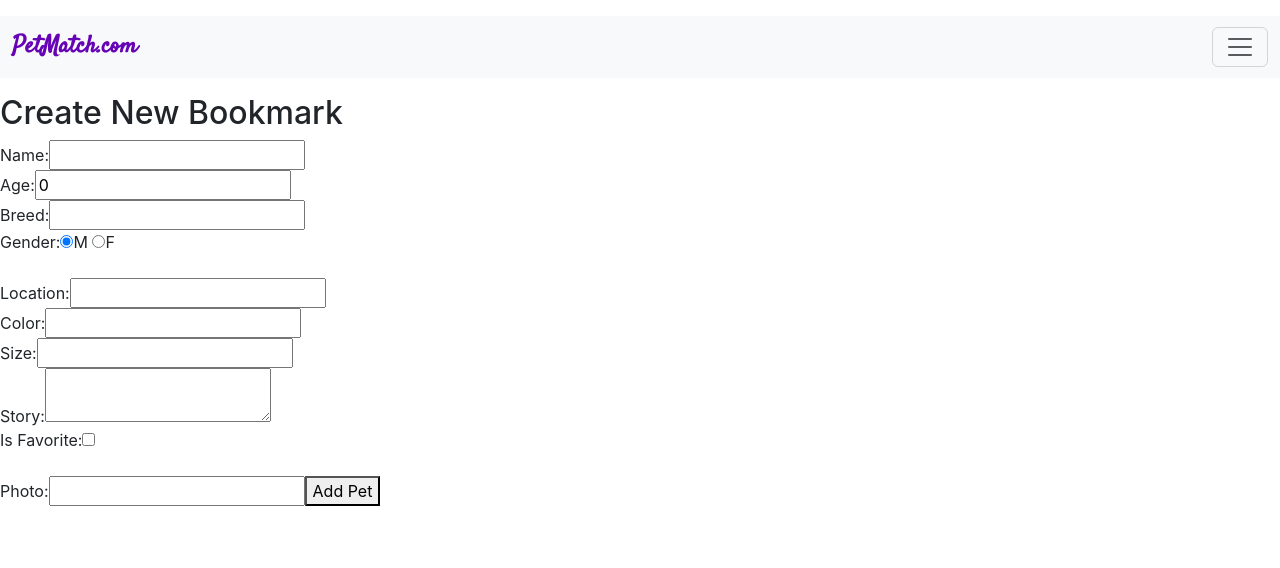
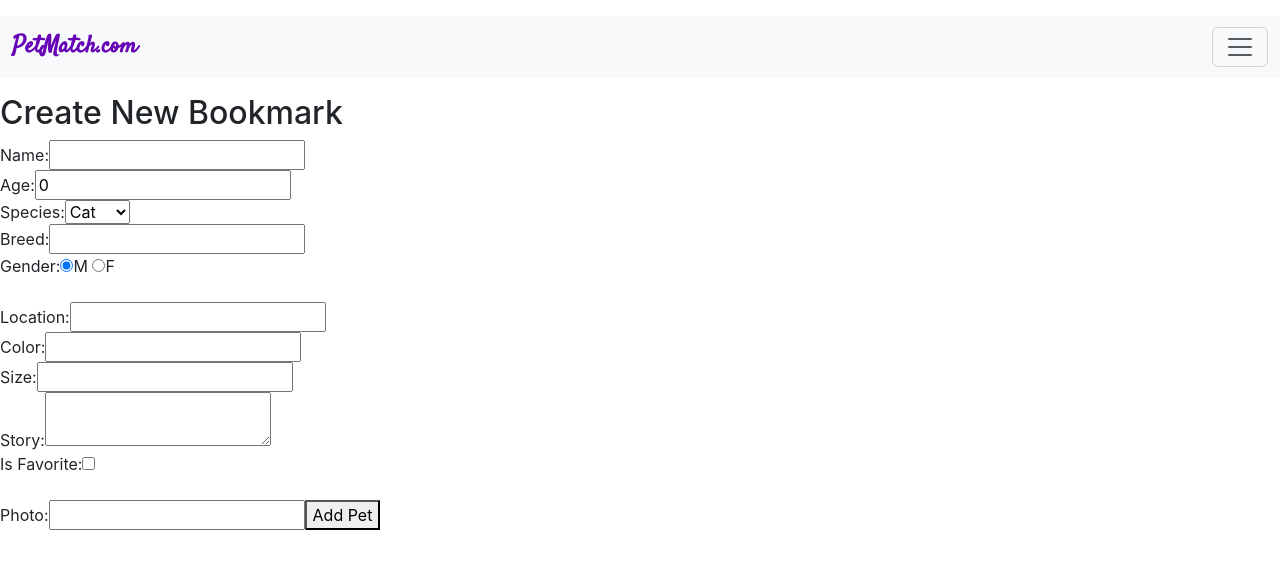
Before and after one commit to lgxxhi/Front-End-Adoption-Pern-App, a React (Create React App) app: page /add-pet in a window 1280 px wide. Shown: the top 568 px of the page. Built offline with nearby package versions, Linux system fonts and the light colour scheme.

Commit message:
1st attempt at adding species input

```diff
--- a/src/components/AddPet/AddPet.js
+++ b/src/components/AddPet/AddPet.js
@@ -1,4 +1,4 @@
-import React, { useState } from "react";
+import React, { useState, useEffect } from "react";
 import axios from "axios";
 import { useNavigate } from "react-router-dom";
 
@@ -6,6 +6,7 @@ function AddPet() {
   const [petData, setPetData] = useState({
     name: "",
     age: 0,
+    species: "",
     breed: "",
     gender: "m",
     location: "",
@@ -16,14 +17,17 @@ function AddPet() {
     photo: "",
   });
 
+  const [otherSpecies, setOtherSpecies] = useState("");
+
   const navigate = useNavigate();
 
   const handleChange = (e) => {
     const { name, value, type, checked } = e.target;
 
-    // Handle radio buttons separately
-    if (type === "radio") {
+    if (type === "radio" || name === "species") {
       setPetData({ ...petData, [name]: value });
+    } else if (name === "otherSpecies") {
+      setOtherSpecies(value);
     } else {
       setPetData({ ...petData, [name]: type === "checkbox" ? checked : value });
     }
@@ -33,7 +37,11 @@ function AddPet() {
     e.preventDefault();
     try {
       const url = process.env.REACT_APP_API_URL;
-      await axios.post(`${url}/pets`, petData);
+
+      const speciesValue =
+        petData.species === "other" ? otherSpecies : petData.species;
+
+      await axios.post(`${url}/pets`, { ...petData, species: speciesValue });
       alert("New pet added!");
       navigate("/pets");
     } catch (error) {
@@ -67,6 +75,28 @@ function AddPet() {
             onChange={handleChange}
             required
           />
+        </label>
+        <br />
+        <label>
+          Species:
+          <select
+            name="species"
+            value={petData.species}
+            onChange={handleChange}
+          >
+            <option value="cat">Cat</option>
+            <option value="dog">Dog</option>
+            <option value="other">Other</option>
+          </select>
+          {petData.species === "other" && (
+            <input
+              type="text"
+              name="otherSpecies"
+              value={otherSpecies}
+              onChange={handleChange}
+              placeholder="Enter other species"
+            />
+          )}
         </label>
         <br />
         <label>
```
